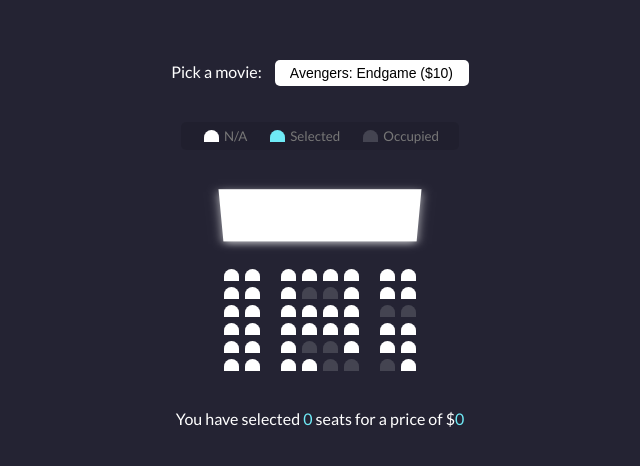
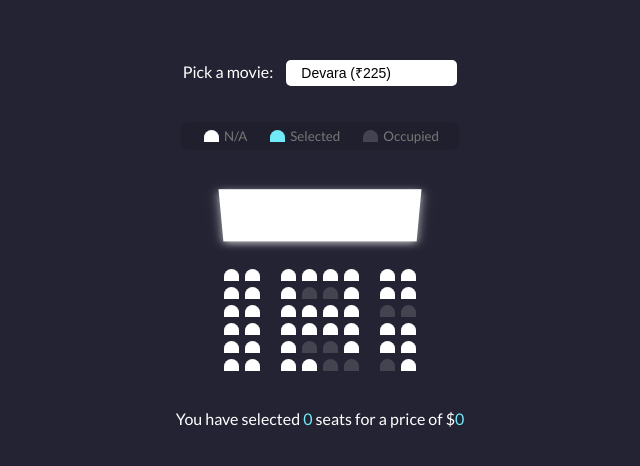
Before and after one commit to pavankumarmuppuri/Movie_Ticket_Booking, a plain HTML site: page index.html in a window 1280 px wide. Shown: the part 164-630 px from the top of the page, without its empty margins (320-960 px from the left). Drawn offline with Linux system fonts and the light colour scheme.

Commit message:
Update index.html

```diff
--- a/index.html
+++ b/index.html
@@ -11,10 +11,11 @@
   <div class="movie-container">
     <label>Pick a movie:</label>
     <select id="movie">
-      <option value="10">Avengers: Endgame ($10)</option>
-      <option value="12">Joker ($12)</option>
-      <option value="8">Toy Story 4 ($8)</option>
-      <option value="9">The Lion King ($9)</option>
+      <option value="225">Devara  (₹225)</option>
+      <option value="245">Pushpa - 2 (₹245)</option>
+      <option value="375">Kalki 2898 AD (₹375)</option>
+      <option value="225">Game Changer (₹225)</option>
+      <option value="300">War - 2 (₹300)</option>
     </select>
   </div>
 
```
